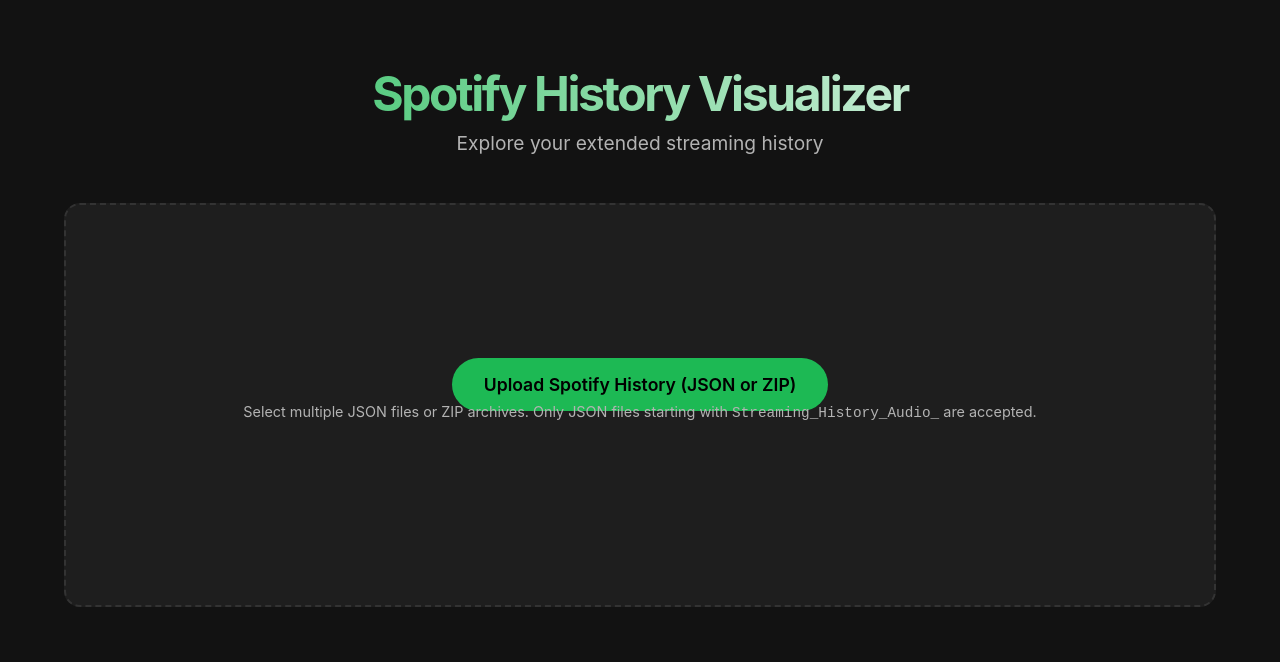
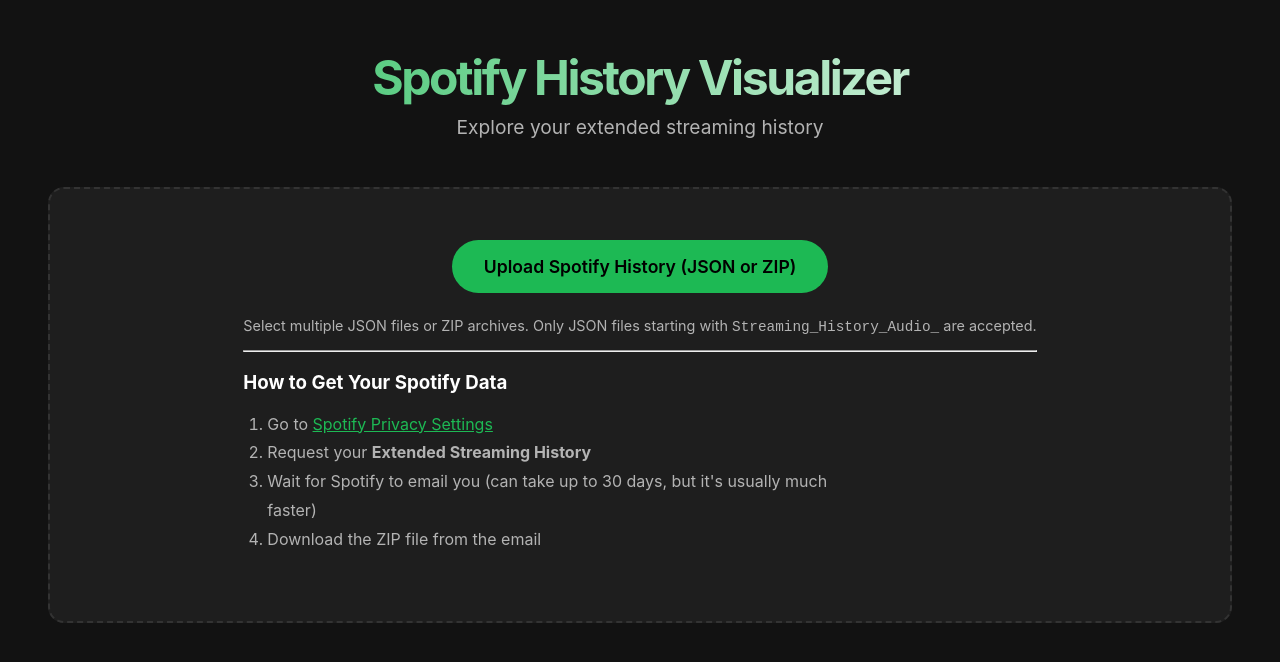
Before and after one commit to nischolas/antigravity-spotify, a React (Vite) app: page / in a window 1280 px wide. Shown: the top 662 px of the page. Built offline with nearby package versions, Linux system fonts and the light colour scheme.

Commit message:
feat: add instructions for obtaining Spotify data and refine component padding and layout.

```diff
--- a/src/components/FileUpload.tsx
+++ b/src/components/FileUpload.tsx
@@ -124,6 +124,8 @@
 
     return (
         <div className="file-upload-container">
+
+
             <label htmlFor="file-upload" className="file-upload-label">
                 {isLoading ? 'Processing...' : 'Upload Spotify History (JSON or ZIP)'}
             </label>
@@ -139,6 +141,17 @@
             <p className="hint" style={{ marginTop: '0.5rem', fontSize: '0.9rem' }}>
                 Select multiple JSON files or ZIP archives. Only JSON files starting with <code>Streaming_History_Audio_</code> are accepted.
             </p>
+            <hr />
+            <div style={{ marginBottom: '2rem', textAlign: 'left', maxWidth: '600px' }}>
+                <h3 style={{ marginBottom: '1rem', color: '#fff' }}>How to Get Your Spotify Data</h3>
+                <ol style={{ color: '#b3b3b3', lineHeight: '1.8', paddingLeft: '1.5rem' }}>
+                    <li>Go to <a href="https://www.spotify.com/account/privacy/" target="_blank" rel="noopener noreferrer" style={{ color: 'var(--primary-color)' }}>Spotify Privacy Settings</a></li>
+                    <li>Request your <strong>Extended Streaming History</strong></li>
+                    <li>Wait for Spotify to email you (can take up to 30 days, but it's usually much faster)</li>
+                    <li>Download the ZIP file from the email</li>
+                </ol>
+            </div>
+
         </div>
     );
 };
--- a/src/index.css
+++ b/src/index.css
@@ -22,7 +22,7 @@
 .app-container {
   max-width: 1200px;
   margin: 0 auto;
-  padding: 2rem;
+  padding: 1rem;
 }
 
 .app-header {
@@ -53,6 +53,7 @@
   align-items: center;
   justify-content: center;
   min-height: 400px;
+  padding: 1rem 2rem;
   border: 2px dashed var(--border-color);
   border-radius: 1rem;
   background-color: var(--surface-color);
@@ -71,11 +72,13 @@
   background-color: var(--primary-color);
   color: #000;
   padding: 1rem 2rem;
+  margin: 1rem 2rem;
   border-radius: 2rem;
   font-weight: 600;
   cursor: pointer;
   transition: transform 0.2s ease, background-color 0.2s ease;
   font-size: 1.1rem;
+  display: inline-block;
 }
 
 .file-upload-label:hover {
@@ -114,7 +117,8 @@
   text-align: left;
 }
 
-th, td {
+th,
+td {
   padding: 1rem 1.5rem;
 }
 
```
